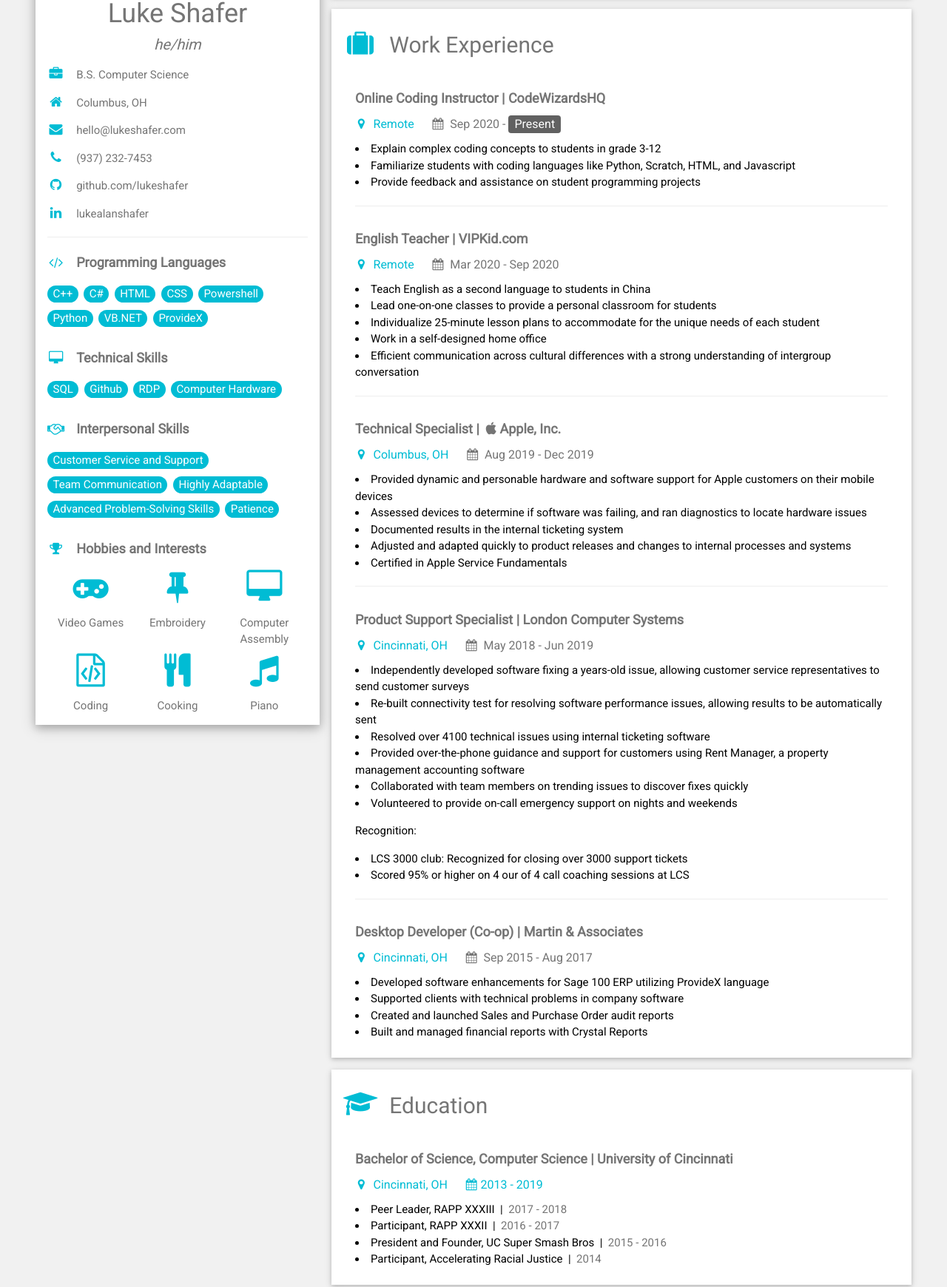
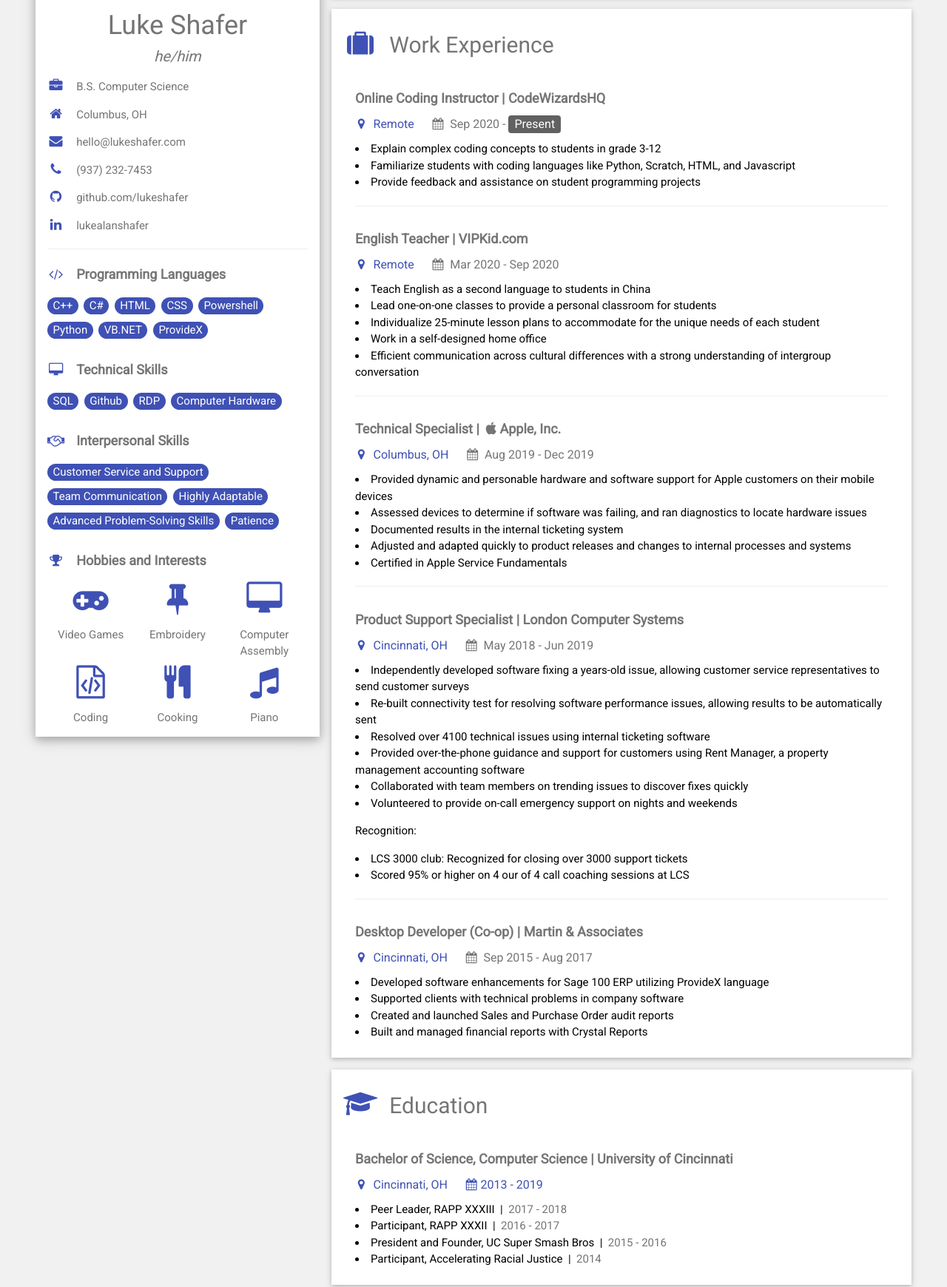
Before and after one commit to lukeshafer/lukeshafer.github.io, a plain HTML site: page index.html in a window 1280 px wide. Shown: the part 438-2178 px from the top of the page at 74% size. Drawn offline with nearby package versions, Linux system fonts and the light colour scheme.

Commit message:
Updated profile image, and updated color scheme

```diff
--- a/index.html
+++ b/index.html
@@ -42,9 +42,9 @@
 
     <!-- Header NavBar -->
     <div class="w3-col nav-header sticky">
-      <div class="w3-container w3-card w3-cyan w3-margin-bottom">
+      <div class="w3-container w3-card w3-indigo w3-margin-bottom">
         <div class="w3-container">
-          <button class="w3-button w3-cyan w3-xlarge nav-button w3-text-white" id="nav-button" onclick="toggle_sidebar()" style="text-align: left;">☰</button>
+          <button class="w3-button w3-indigo w3-xlarge nav-button w3-text-white" id="nav-button" onclick="toggle_sidebar()" style="text-align: left;">☰</button>
           <div class="w3-bar-block w3-container w3-text-white sidebar" style="display:none;width:100%;" id="mySidebar">
 
           </div>
@@ -75,29 +75,29 @@
         <!-- Photo -->
         <div class="w3-display-container">
           <br>
-          <img src="images/profile.png" alt="Photo of Luke Shafer" class="avatar">
+          <img src="images/profile.jpeg" alt="Photo of Luke Shafer" class="avatar">
         </div>
 
         <div class="w3-container">
           <!-- Name and Contact -->
           <h1 style="margin-bottom: 0px;"><center>Luke Shafer</center></h1>
           <h4 style="margin-top:0px;text-align: center;"><i>he/him</i></h4>
-          <p><i class="fa fa-briefcase fa-fw w3-margin-right w3-large w3-text-cyan" aria-hidden="true"></i>B.S. Computer Science</p>
-          <p><i class="fa fa-home fa-fw w3-margin-right w3-large w3-text-cyan" aria-hidden="true"></i>Columbus, OH</p>
-          <p><a href="mailto: hello@lukeshafer.com" style="text-decoration: none"><i class="fa fa-envelope fa-fw w3-margin-right w3-large w3-text-cyan" aria-hidden="true"></i>hello@lukeshafer.com</a></p>
-          <p><i class="fa fa-phone fa-fw w3-margin-right w3-large w3-text-cyan" aria-hidden="true"></i>(937) 232-7453</p>
-          <p><a href="https://github.com/lukeshafer/" style="text-decoration: none" target="_blank"><i class="fa fa-github fa-fw w3-margin-right w3-large w3-text-cyan" aria-hidden="true"></i>github.com/lukeshafer</a></p>
-          <p><a href="https://www.linkedin.com/in/lukealanshafer/" style="text-decoration: none" target="_blank"><i class="fa fa-linkedin fa-fw w3-margin-right w3-large w3-text-cyan" aria-hidden="true"></i>lukealanshafer</a></p>
+          <p><i class="fa fa-briefcase fa-fw w3-margin-right w3-large w3-text-indigo" aria-hidden="true"></i>B.S. Computer Science</p>
+          <p><i class="fa fa-home fa-fw w3-margin-right w3-large w3-text-indigo" aria-hidden="true"></i>Columbus, OH</p>
+          <p><a href="mailto: hello@lukeshafer.com" style="text-decoration: none"><i class="fa fa-envelope fa-fw w3-margin-right w3-large w3-text-indigo" aria-hidden="true"></i>hello@lukeshafer.com</a></p>
+          <p><i class="fa fa-phone fa-fw w3-margin-right w3-large w3-text-indigo" aria-hidden="true"></i>(937) 232-7453</p>
+          <p><a href="https://github.com/lukeshafer/" style="text-decoration: none" target="_blank"><i class="fa fa-github fa-fw w3-margin-right w3-large w3-text-indigo" aria-hidden="true"></i>github.com/lukeshafer</a></p>
+          <p><a href="https://www.linkedin.com/in/lukealanshafer/" style="text-decoration: none" target="_blank"><i class="fa fa-linkedin fa-fw w3-margin-right w3-large w3-text-indigo" aria-hidden="true"></i>lukealanshafer</a></p>
           <hr>
           <!-- Programming Languages -->
-          <p class="w3-large"><b><i class="fa fa-code fa-fw w3-margin-right w3-text-cyan" aria-hidden="true"></i>Programming Languages</b></p>
+          <p class="w3-large"><b><i class="fa fa-code fa-fw w3-margin-right w3-text-indigo" aria-hidden="true"></i>Programming Languages</b></p>
           <div id="programming-languages">
             <script>
               var arr = ["C++", "C#", "HTML", "CSS", "Powershell", "Python", "VB.NET", "ProvideX"];
               var text = "";
               var i;
               for (i = 0; i < arr.length; i++) {
-                text += "<div class=\"w3-round-xlarge w3-cyan inline-bubble\" style=\"padding-right:0.5em;padding-left:0.5em;margin-right:0.5em\">";
+                text += "<div class=\"w3-round-xlarge w3-indigo inline-bubble\" style=\"padding-right:0.5em;padding-left:0.5em;margin-right:0.5em\">";
                 text += "<div class=\"w3-center w3-text-white\">" + arr[i] + "</div>";
                 text += "</div>"
               }
@@ -106,14 +106,14 @@
           </div>
 
           <!-- Technical Skills -->
-          <p class="w3-large w3-text-theme"><b><i class="fa fa-desktop fa-fw w3-margin-right w3-text-cyan" aria-hidden="true"></i>Technical Skills</b></p>
+          <p class="w3-large w3-text-theme"><b><i class="fa fa-desktop fa-fw w3-margin-right w3-text-indigo" aria-hidden="true"></i>Technical Skills</b></p>
           <div id="technical-skills">
             <script>
               var arr = ["SQL", "Github", "RDP", "Computer Hardware"];
               var text = "";
               var i;
               for (i = 0; i < arr.length; i++) {
-                text += "<div class=\"w3-round-xlarge w3-cyan inline-bubble\" style=\"padding-right:0.5em;padding-left:0.5em;margin-right:0.5em\">";
+                text += "<div class=\"w3-round-xlarge w3-indigo inline-bubble\" style=\"padding-right:0.5em;padding-left:0.5em;margin-right:0.5em\">";
                 text += "<div class=\"w3-center w3-text-white\">" + arr[i] + "</div>";
                 text += "</div>"
               }
@@ -122,14 +122,14 @@
           </div>
 
           <!-- Interpersonal Skills -->
-          <p class="w3-large w3-text-theme"><b><i class="fa fa-handshake-o fa-fw w3-margin-right w3-text-cyan" aria-hidden="true"></i>Interpersonal Skills</b></p>
+          <p class="w3-large w3-text-theme"><b><i class="fa fa-handshake-o fa-fw w3-margin-right w3-text-indigo" aria-hidden="true"></i>Interpersonal Skills</b></p>
           <div id="interpersonal-skills">
             <script>
               var arr = ["Customer Service and Support","Team Communication","Highly Adaptable","Advanced Problem-Solving Skills","Patience"];
               var text = "";
               var i;
               for (i = 0; i < arr.length; i++) {
-                text += "<div class=\"w3-round-xlarge w3-cyan inline-bubble\" style=\"padding-right:0.5em;padding-left:0.5em;margin-right:0.5em\">";
+                text += "<div class=\"w3-round-xlarge w3-indigo inline-bubble\" style=\"padding-right:0.5em;padding-left:0.5em;margin-right:0.5em\">";
                 text += "<div class=\"w3-center w3-text-white\">" + arr[i] + "</div>";
                 text += "</div>"
               }
@@ -139,29 +139,29 @@
 
           <!-- Hobbies -->
           <div id="hobbies">
-          <p class="w3-large" style="margin-bottom: 0em;"><b><i class="fa fa-trophy fa-fw w3-margin-right w3-text-cyan" aria-hidden="true"></i>Hobbies and Interests</b></p>
+          <p class="w3-large" style="margin-bottom: 0em;"><b><i class="fa fa-trophy fa-fw w3-margin-right w3-text-indigo" aria-hidden="true"></i>Hobbies and Interests</b></p>
             <div class="hobby-bubble" style="margin-top: 0em;">
-              <p class="w3-text-cyan" style="text-align: center;"><i class="fa fa-gamepad fa-fw fa-3x" aria-hidden="true"></i></p>
+              <p class="w3-text-indigo" style="text-align: center;"><i class="fa fa-gamepad fa-fw fa-3x" aria-hidden="true"></i></p>
               <p style="text-align: center;">Video Games</p>
             </div>
             <div class="hobby-bubble">
-              <p class="w3-text-cyan" style="text-align: center;"><i class="fa fa-thumb-tack fa-3x" aria-hidden="true"></i></p>
+              <p class="w3-text-indigo" style="text-align: center;"><i class="fa fa-thumb-tack fa-3x" aria-hidden="true"></i></p>
               <p style="text-align: center;">Embroidery</p>
             </div>
             <div class="hobby-bubble">
-              <p class="w3-text-cyan" style="text-align: center;"><i class="fa fa-desktop fa-3x" aria-hidden="true"></i></p>
+              <p class="w3-text-indigo" style="text-align: center;"><i class="fa fa-desktop fa-3x" aria-hidden="true"></i></p>
               <p style="text-align: center;">Computer Assembly</p>
             </div>
             <div class="hobby-bubble">
-              <p class="w3-text-cyan" style="text-align: center;"><i class="fa fa-file-code-o fa-fw fa-3x" aria-hidden="true"></i></p>
+              <p class="w3-text-indigo" style="text-align: center;"><i class="fa fa-file-code-o fa-fw fa-3x" aria-hidden="true"></i></p>
               <p style="text-align: center;">Coding</p>
             </div>
             <div class="hobby-bubble">
-              <p class="w3-text-cyan" style="text-align: center;"><i class="fa fa-cutlery fa-3x" aria-hidden="true"></i></p>
+              <p class="w3-text-indigo" style="text-align: center;"><i class="fa fa-cutlery fa-3x" aria-hidden="true"></i></p>
               <p style="text-align: center;">Cooking</p>
             </div>
             <div class="hobby-bubble">
-              <p class="w3-text-cyan" style="text-align: center;"><i class="fa fa-music fa-3x" aria-hidden="true"></i></p>
+              <p class="w3-text-indigo" style="text-align: center;"><i class="fa fa-music fa-3x" aria-hidden="true"></i></p>
               <p style="text-align: center;">Piano</p>
             </div>
 
@@ -180,7 +180,7 @@
       <!-- Professional Profile -->
       <div class="w3-container w3-card w3-white w3-margin-bottom">
         <a name="Professional_Profile" class="section"></a>
-        <h2 class="w3-text-grey w3-padding-16"><i class="fa w3-margin-right w3-xxlarge w3-text-cyan" aria-hidden="true"></i>IT Support | Software Developer</h2>
+        <h2 class="w3-text-grey w3-padding-16"><i class="fa w3-margin-right w3-xxlarge w3-text-indigo" aria-hidden="true"></i>IT Support | Software Developer</h2>
         <div class="w3-container">
           <h5 class="w3-text-grey"><b>Profile</b></h5>
           <p>Hello! My name is Luke. I am an <b>IT support specialist</b> and <b>software developer</b> with web development, desktop development,
@@ -198,10 +198,10 @@
       <!-- Work Experience -->
       <div class="w3-container w3-card w3-white w3-margin-bottom">
         <a name="Work_Experience" class="section"></a>
-        <h2 class="w3-text-grey w3-padding-16"><i class="fa fa-suitcase fa-fw w3-margin-right w3-xxlarge w3-text-cyan" aria-hidden="true"></i>Work Experience</h2>
+        <h2 class="w3-text-grey w3-padding-16"><i class="fa fa-suitcase fa-fw w3-margin-right w3-xxlarge w3-text-indigo" aria-hidden="true"></i>Work Experience</h2>
         <div class="w3-container">
           <h5 class="w3-text-grey"><b>Online Coding Instructor | CodeWizardsHQ</b></h5>
-          <h6><span class="w3-text-cyan"><i class="fa fa-map-marker fa-fw" aria-hidden="true">&nbsp;</i>
+          <h6><span class="w3-text-indigo"><i class="fa fa-map-marker fa-fw" aria-hidden="true">&nbsp;</i>
             Remote  &nbsp;</span><span class="w3-text-grey"><i class="fa fa-calendar fa-fw w3-margin-left" aria-hidden="true">&nbsp;</i>
             Sep 2020 - </span><span class="w3-tag w3-dark-grey w3-round">Present</span></h6>
           <li>Explain complex coding concepts to students in grade 3-12</li>
@@ -211,7 +211,7 @@
         </div>
         <div class="w3-container">
           <h5 class="w3-text-grey"><b>English Teacher | VIPKid.com</b></h5>
-          <h6><span class="w3-text-cyan"><i class="fa fa-map-marker fa-fw" aria-hidden="true">&nbsp;</i>
+          <h6><span class="w3-text-indigo"><i class="fa fa-map-marker fa-fw" aria-hidden="true">&nbsp;</i>
             Remote  &nbsp;</span><span class="w3-text-grey"><i class="fa fa-calendar fa-fw w3-margin-left" aria-hidden="true">&nbsp;</i>
             Mar 2020 - Sep 2020</span></h6>
           <li>Teach English as a second language to students in China</li>
@@ -223,7 +223,7 @@
         </div>
         <div class="w3-container">
           <h5 class="w3-text-grey"><b>Technical Specialist | <i class="fa fa-apple fa-fw" aria-hidden="true"></i>Apple, Inc.</b></h5>
-          <h6><span class="w3-text-cyan w3-hover-text-light-blue"><a href="https://goo.gl/maps/748moFwiQ9VDxVkm9" style="text-decoration: none" target="_blank"><i class="fa fa-map-marker fa-fw" aria-hidden="true">&nbsp;</i>
+          <h6><span class="w3-text-indigo w3-hover-text-light-blue"><a href="https://goo.gl/maps/748moFwiQ9VDxVkm9" style="text-decoration: none" target="_blank"><i class="fa fa-map-marker fa-fw" aria-hidden="true">&nbsp;</i>
             Columbus, OH  &nbsp;</a></span><span class="w3-text-grey"><i class="fa fa-calendar fa-fw w3-margin-left" aria-hidden="true">&nbsp;</i>
             Aug 2019 - Dec 2019</span></h6>
           <li>Provided dynamic and personable hardware and software support for Apple customers on their mobile devices</li>
@@ -235,7 +235,7 @@
         </div>
         <div class="w3-container">
           <h5 class="w3-text-grey"><b>Product Support Specialist | London Computer Systems</b></h5>
-          <h6><span class="w3-text-cyan w3-hover-text-light-blue"><a href="https://goo.gl/maps/BX9jhdA7ugN4cY7n9" style="text-decoration: none" target="_blank"><i class="fa fa-map-marker fa-fw" aria-hidden="true">&nbsp;</i>
+          <h6><span class="w3-text-indigo w3-hover-text-light-blue"><a href="https://goo.gl/maps/BX9jhdA7ugN4cY7n9" style="text-decoration: none" target="_blank"><i class="fa fa-map-marker fa-fw" aria-hidden="true">&nbsp;</i>
             Cincinnati, OH  &nbsp;</a></span><span class="w3-text-grey"><i class="fa fa-calendar fa-fw w3-margin-left" aria-hidden="true">&nbsp;</i>
             May 2018 - Jun 2019</span></h6>
           <li>Independently developed software fixing a years-old issue, allowing customer service representatives to send customer surveys</li>
@@ -251,7 +251,7 @@
         </div>
         <div class="w3-container">
           <h5 class="w3-text-grey"><b>Desktop Developer (Co-op) | Martin & Associates</b></h5>
-          <h6><span class="w3-text-cyan w3-hover-text-light-blue"><a href="https://goo.gl/maps/SFo1yk4UUbgofVTX7" style="text-decoration: none" target="_blank"><i class="fa fa-map-marker fa-fw" aria-hidden="true">&nbsp;</i>
+          <h6><span class="w3-text-indigo w3-hover-text-light-blue"><a href="https://goo.gl/maps/SFo1yk4UUbgofVTX7" style="text-decoration: none" target="_blank"><i class="fa fa-map-marker fa-fw" aria-hidden="true">&nbsp;</i>
             Cincinnati, OH  &nbsp;</a></span><span class="w3-text-grey"><i class="fa fa-calendar fa-fw w3-margin-left" aria-hidden="true">&nbsp;</i>
             Sep 2015 - Aug 2017</span></h6>
           <li>Developed software enhancements for Sage 100 ERP utilizing ProvideX language</li>
@@ -266,10 +266,10 @@
       <!-- Education -->
       <div class="w3-container w3-card w3-white w3-margin-bottom">
         <a name="Education" class="section"></a>
-        <h2 class="w3-text-grey w3-padding-16"><i class="fa fa-graduation-cap fa-fw w3-margin-right w3-xxlarge w3-text-cyan" aria-hidden="true"></i>Education</h2>
+        <h2 class="w3-text-grey w3-padding-16"><i class="fa fa-graduation-cap fa-fw w3-margin-right w3-xxlarge w3-text-indigo" aria-hidden="true"></i>Education</h2>
         <div class="w3-container">
           <h5 class="w3-text-grey"><b>Bachelor of Science, Computer Science | University of Cincinnati</b></h5>
-          <h6 class="w3-text-cyan"><a href="https://goo.gl/maps/vohBhRuu4aD4Fwxx8" style="text-decoration: none" target="_blank"><i class="fa fa-map-marker fa-fw" aria-hidden="true">&nbsp;</i>
+          <h6 class="w3-text-indigo"><a href="https://goo.gl/maps/vohBhRuu4aD4Fwxx8" style="text-decoration: none" target="_blank"><i class="fa fa-map-marker fa-fw" aria-hidden="true">&nbsp;</i>
             Cincinnati, OH  &nbsp;</a><i class="fa fa-calendar fa-fw w3-margin-left" aria-hidden="true">&nbsp;</i>2013 - 2019</h6>
           <!-- RAPP XXXIII -->
           <li>Peer Leader, RAPP XXXIII &nbsp;|
@@ -365,9 +365,9 @@
       <!-- Projects -->
       <div class="w3-container w3-card w3-white w3-margin-bottom">
         <a name="Projects" class="section"></a>
-        <h2 class="w3-text-grey w3-padding-16"><i class="fa fa-code-fork fa-fw w3-margin-right w3-xxlarge w3-text-cyan" aria-hidden="true"></i>Projects</h2>
+        <h2 class="w3-text-grey w3-padding-16"><i class="fa fa-code-fork fa-fw w3-margin-right w3-xxlarge w3-text-indigo" aria-hidden="true"></i>Projects</h2>
         <div class="w3-container">
-          <button onclick="expand_collapse('ec_website')" class="w3-button w3-cyan w3-text-white w3-block w3-left-align">
+          <button onclick="expand_collapse('ec_website')" class="w3-button w3-indigo w3-text-white w3-block w3-left-align">
             lukeshafer.com - Interactive Resume</button>
 
           <div id="ec_website" class="w3-container w3-hide">
@@ -392,13 +392,13 @@
 
             </p>
 
-            <p class="w3-text-cyan"><b><a href="https://github.com/lukeshafer/lukeshafer.github.io" target="_blank">Source Code</a><br>
+            <p class="w3-text-indigo"><b><a href="https://github.com/lukeshafer/lukeshafer.github.io" target="_blank">Source Code</a><br>
               <a href="https://www.lukeshafer.com/">lukeshafer.com (You're already here!)</a></b></p>
             </div>
 
         </div>
         <div class="w3-container w3-margin-top">
-          <button onclick="expand_collapse('ec_goblin')" class="w3-button w3-cyan w3-text-white w3-block w3-left-align">
+          <button onclick="expand_collapse('ec_goblin')" class="w3-button w3-indigo w3-text-white w3-block w3-left-align">
             GroupMe Bot - "Goblin"</button>
 
           <div id="ec_goblin" class="w3-container w3-hide">
@@ -409,7 +409,7 @@
 
             <p>Built with Javascript using GroupMe API and hosted on Heroku.</p>
 
-            <p class="w3-text-cyan"><b><a href="https://github.com/lukeshafer/goblin-dnd-bot" target="_blank">Source Code</a><br>
+            <p class="w3-text-indigo"><b><a href="https://github.com/lukeshafer/goblin-dnd-bot" target="_blank">Source Code</a><br>
               <a href="https://www.lukeshafer.com/goblin/" target="_blank">Instructions at goblin.lukeshafer.com</a></b></p>
             </div>
 
@@ -428,7 +428,7 @@
 </div>
 
 
-<footer class="w3-container w3-cyan w3-center w3-margin-top" id="_footer">
+<footer class="w3-container w3-indigo w3-center w3-margin-top" id="_footer">
   <p class="w3-text-white">This site was coded by me, Luke Shafer. Site theme from <a href="https://www.w3schools.com/">w3schools.com</a>. Site source code available <a href="https://github.com/lukeshafer/lukeshafer.github.io">here</a>.</p>
 </footer>
 
```
Also changed, not shown: images/old images/profile-original.png (renamed from images/profile-original.png), images/old images/profile.png (renamed from images/profile.png), images/profile-original.jpeg (added), images/profile.jpeg (added).
